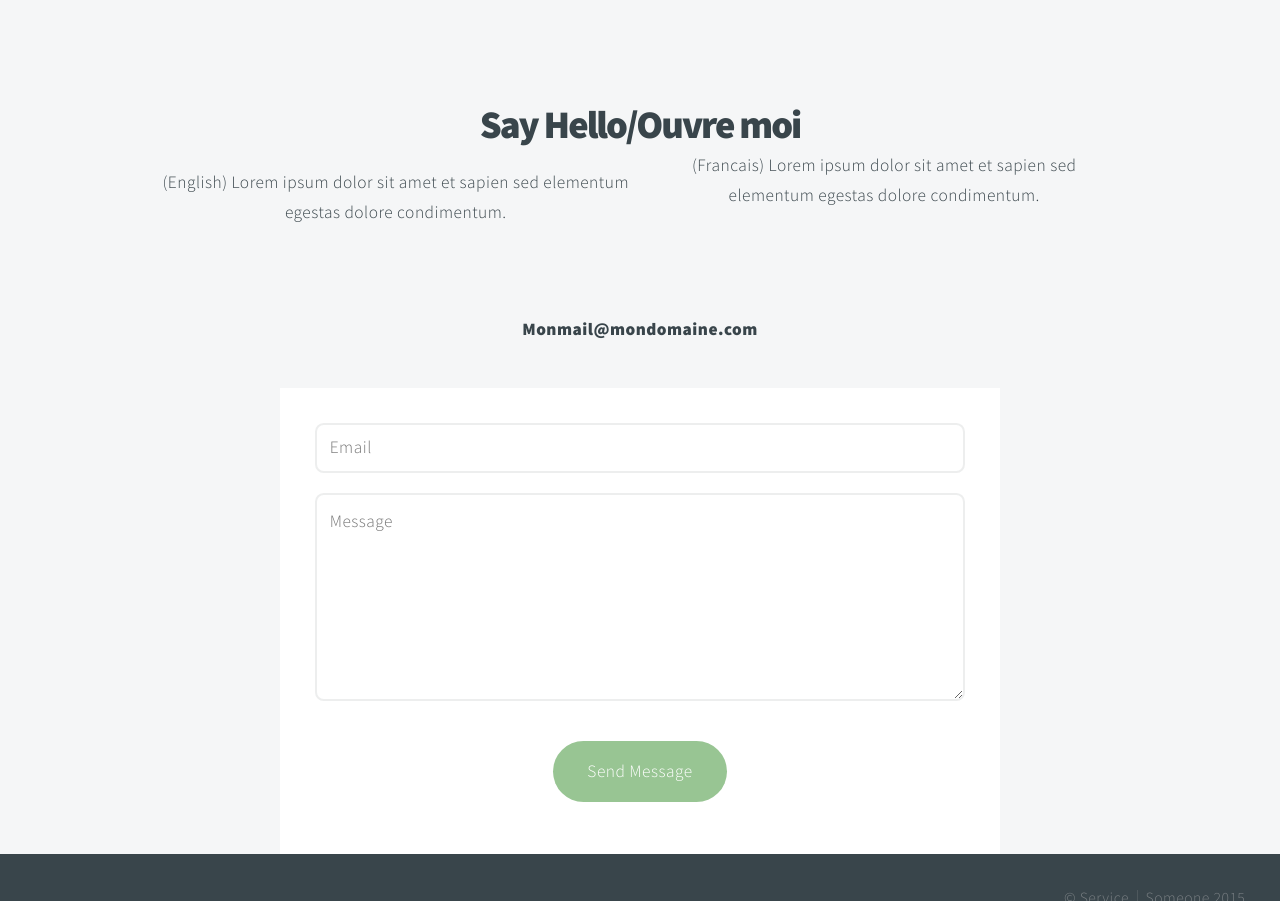
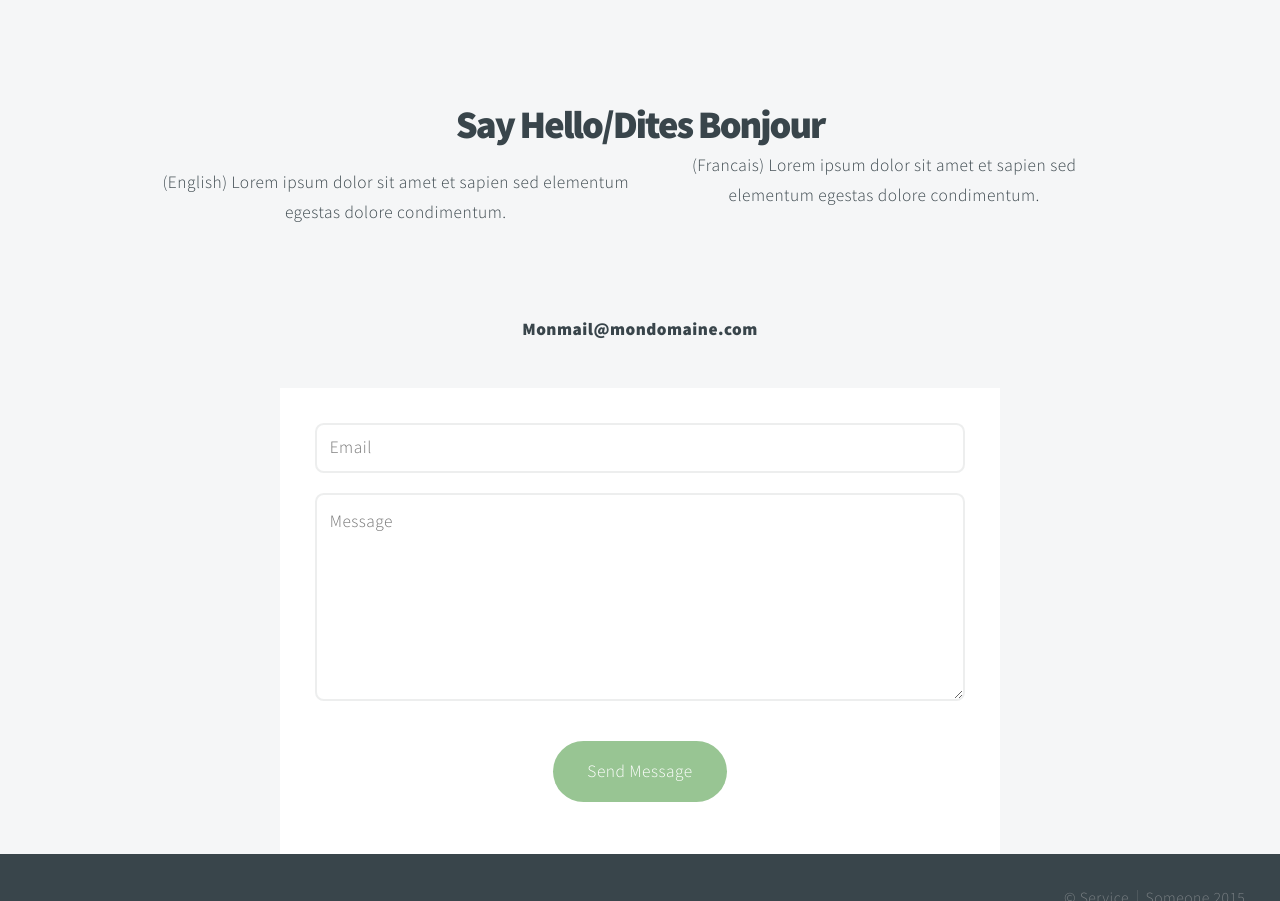
Before and after one commit to tuskat/bug-free-spoon, a plain HTML site: page index.html in a window 1280 px wide. Shown: the part 2299-3200 px from the top of the page. Drawn offline with Linux system fonts and the light colour scheme.

Commit message:
correction

```diff
--- a/index.html
+++ b/index.html
@@ -129,7 +129,7 @@
 			<section id="contact" class="main style3 secondary">
 				<div class="content container">
 					<header>
-						<h2>Say Hello/Ouvre moi</h2>
+						<h2>Say Hello/Dites Bonjour</h2>
                         <div class="twoColumns">
 						<p>(English) Lorem ipsum dolor sit amet et sapien sed elementum egestas dolore condimentum.</p><br>
                         <p>(Francais) Lorem ipsum dolor sit amet et sapien sed elementum egestas dolore condimentum.</p>
```
